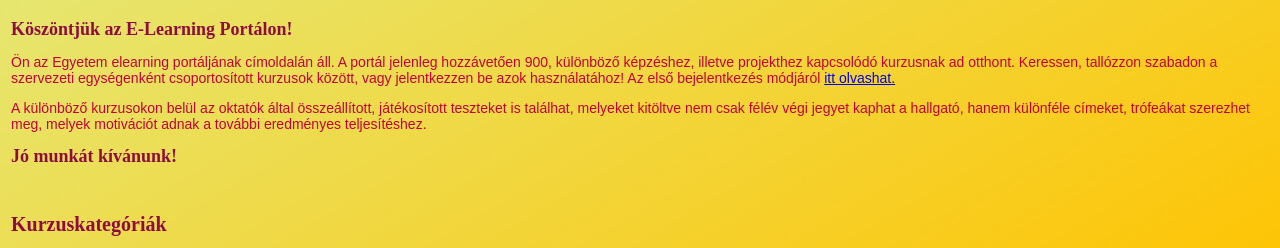
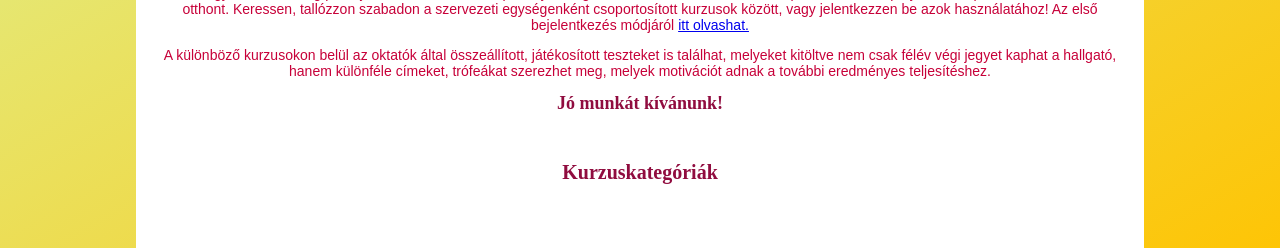
Before and after one commit to Dricc06/Thesis, a PHP site: page /index.html in a window 1280 px wide. Shown: the part 1300-1548 px from the top of the page. Run offline with PHP 8.4, Linux system fonts and the light colour scheme.

Commit message:
Update style.css
Táblázatra vonatkozó stíluskódok

```diff
--- a/src/style.css
+++ b/src/style.css
@@ -40,3 +40,46 @@ h1{
 .full-width {
     width: 100%;
 }
+
+/* ////////////////////////////////////////////////////////// TÁBLÁZAT ////////////////////////////////////////////////////////// */
+
+.main-table {
+    width: 80%;
+    margin: 0 auto;
+    text-align: center;
+    margin: 80px auto 0;
+    border: none;
+}
+
+td {
+    padding: 10px;
+}
+
+.menu {
+    background-color: #C70039;
+    color: white;
+}
+
+.separator {
+    background-color: transparent;
+}
+
+.content {
+    background-color: white;
+}
+
+.footer {
+    background-color: #C70039;
+    color: white;
+    color: #FFC300
+}
+
+.footer a {
+    text-decoration: none;
+    color: white;
+}
+
+.footer a:hover {
+    text-decoration: none;
+    color: red;
+}
```
